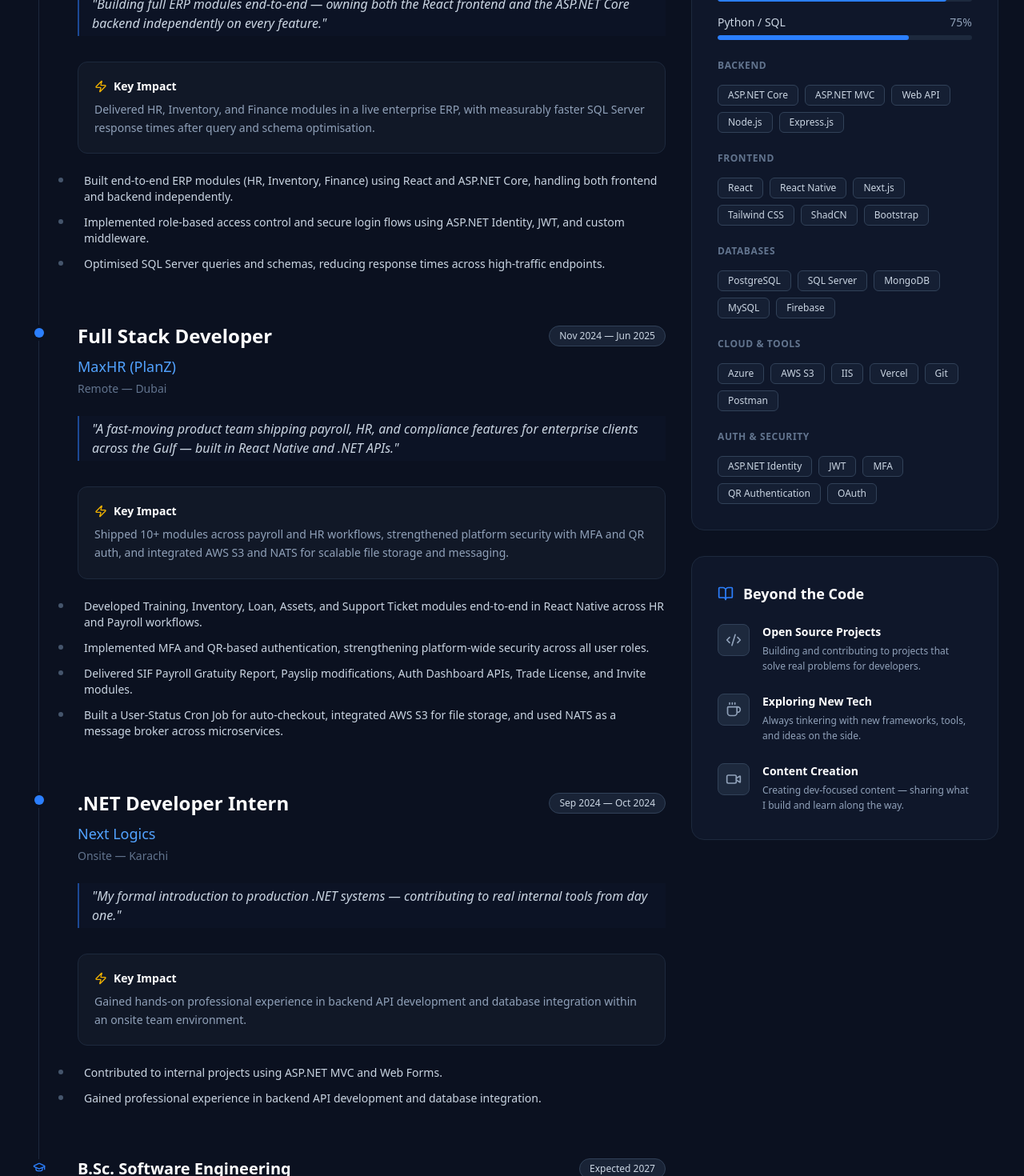
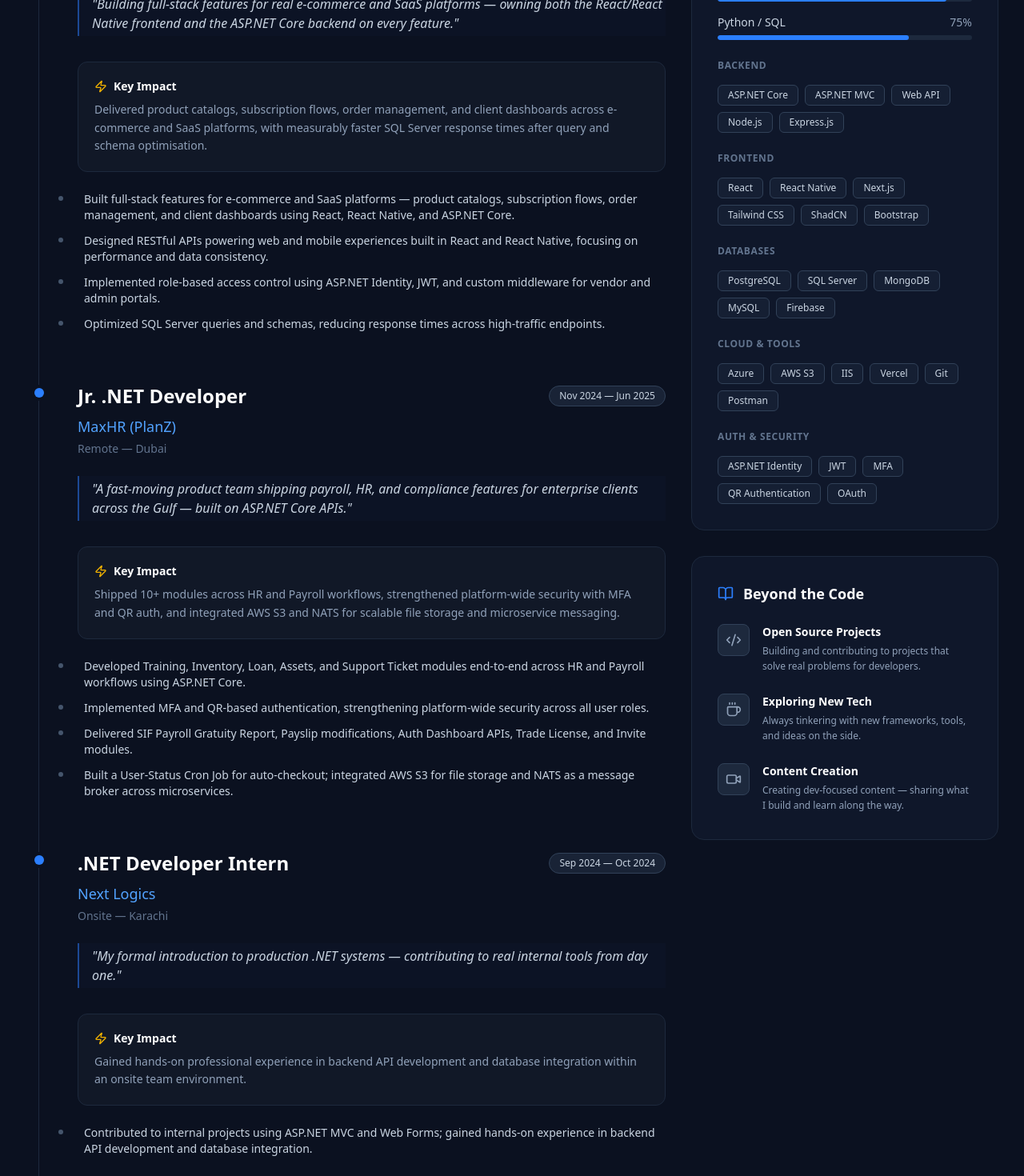
Before and after one commit to abdulrafayKhan-10/Abdul-Rafay-Khan-Portfolio, a Next.js app: page /about in a window 1280 px wide. Shown: the part 640-2110 px from the top of the page at 80% size. Built offline with nearby package versions, Linux system fonts and the light colour scheme.

Commit message:
feat: GitHub API projects system + fix README images + update resume data in about section

```diff
--- a/src/components/ProfessionalJourney.tsx
+++ b/src/components/ProfessionalJourney.tsx
@@ -10,26 +10,27 @@
             company: "World of Tech",
             location: "Remote — Pakistan",
             date: "Mar 2023 — Present",
-            description: `"Building full ERP modules end-to-end — owning both the React frontend and the ASP.NET Core backend independently on every feature."`,
-            impact: "Delivered HR, Inventory, and Finance modules in a live enterprise ERP, with measurably faster SQL Server response times after query and schema optimisation.",
+            description: `"Building full-stack features for real e-commerce and SaaS platforms — owning both the React/React Native frontend and the ASP.NET Core backend on every feature."`,
+            impact: "Delivered product catalogs, subscription flows, order management, and client dashboards across e-commerce and SaaS platforms, with measurably faster SQL Server response times after query and schema optimisation.",
             points: [
-                "Built end-to-end ERP modules (HR, Inventory, Finance) using React and ASP.NET Core, handling both frontend and backend independently.",
-                "Implemented role-based access control and secure login flows using ASP.NET Identity, JWT, and custom middleware.",
-                "Optimised SQL Server queries and schemas, reducing response times across high-traffic endpoints.",
+                "Built full-stack features for e-commerce and SaaS platforms — product catalogs, subscription flows, order management, and client dashboards using React, React Native, and ASP.NET Core.",
+                "Designed RESTful APIs powering web and mobile experiences built in React and React Native, focusing on performance and data consistency.",
+                "Implemented role-based access control using ASP.NET Identity, JWT, and custom middleware for vendor and admin portals.",
+                "Optimized SQL Server queries and schemas, reducing response times across high-traffic endpoints.",
             ]
         },
         {
-            role: "Full Stack Developer",
+            role: "Jr. .NET Developer",
             company: "MaxHR (PlanZ)",
             location: "Remote — Dubai",
             date: "Nov 2024 — Jun 2025",
-            description: `"A fast-moving product team shipping payroll, HR, and compliance features for enterprise clients across the Gulf — built in React Native and .NET APIs."`,
-            impact: "Shipped 10+ modules across payroll and HR workflows, strengthened platform security with MFA and QR auth, and integrated AWS S3 and NATS for scalable file storage and messaging.",
+            description: `"A fast-moving product team shipping payroll, HR, and compliance features for enterprise clients across the Gulf — built on ASP.NET Core APIs."`,
+            impact: "Shipped 10+ modules across HR and Payroll workflows, strengthened platform-wide security with MFA and QR auth, and integrated AWS S3 and NATS for scalable file storage and microservice messaging.",
             points: [
-                "Developed Training, Inventory, Loan, Assets, and Support Ticket modules end-to-end in React Native across HR and Payroll workflows.",
+                "Developed Training, Inventory, Loan, Assets, and Support Ticket modules end-to-end across HR and Payroll workflows using ASP.NET Core.",
                 "Implemented MFA and QR-based authentication, strengthening platform-wide security across all user roles.",
                 "Delivered SIF Payroll Gratuity Report, Payslip modifications, Auth Dashboard APIs, Trade License, and Invite modules.",
-                "Built a User-Status Cron Job for auto-checkout, integrated AWS S3 for file storage, and used NATS as a message broker across microservices.",
+                "Built a User-Status Cron Job for auto-checkout; integrated AWS S3 for file storage and NATS as a message broker across microservices.",
             ]
         },
         {
@@ -40,8 +41,7 @@
             description: `"My formal introduction to production .NET systems — contributing to real internal tools from day one."`,
             impact: "Gained hands-on professional experience in backend API development and database integration within an onsite team environment.",
             points: [
-                "Contributed to internal projects using ASP.NET MVC and Web Forms.",
-                "Gained professional experience in backend API development and database integration.",
+                "Contributed to internal projects using ASP.NET MVC and Web Forms; gained hands-on experience in backend API development and database integration.",
             ]
         },
     ];
```
Also changed, not shown: 1 other file (tests, documents, lock files or other folders).
